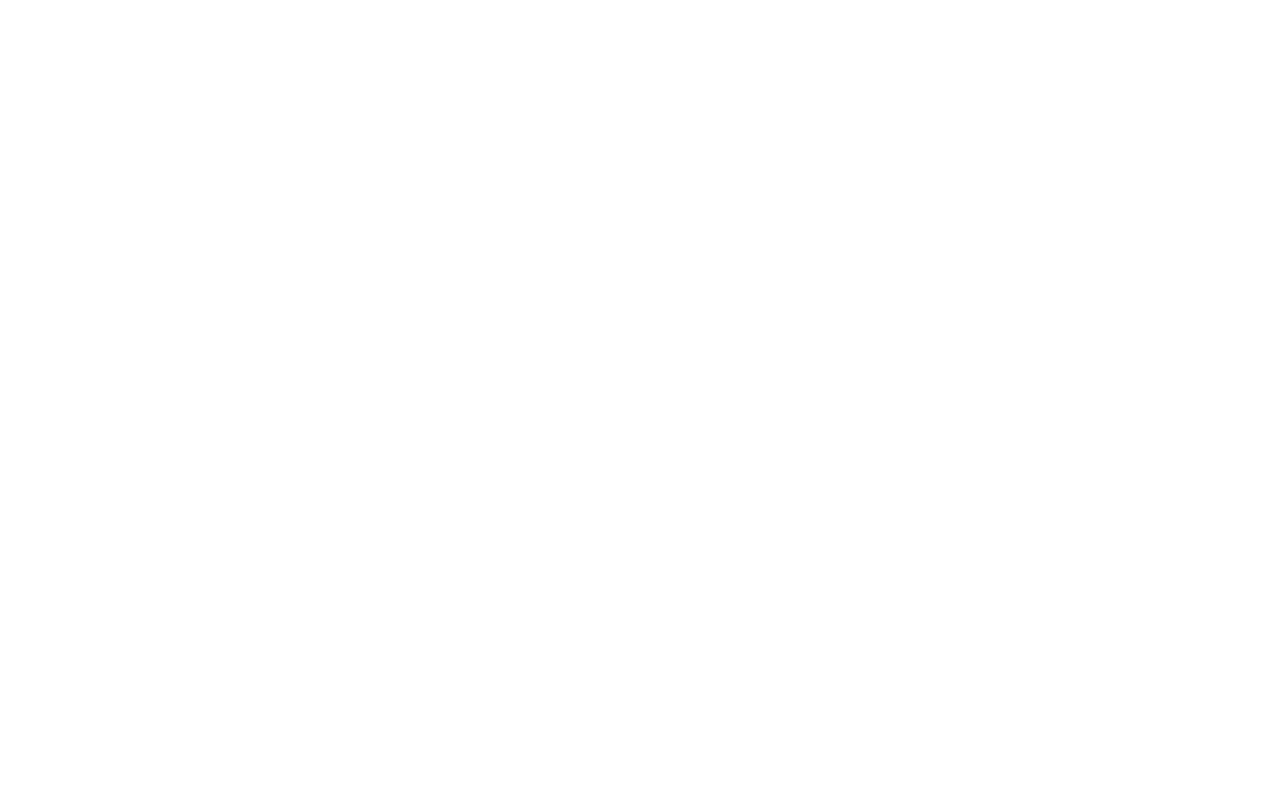
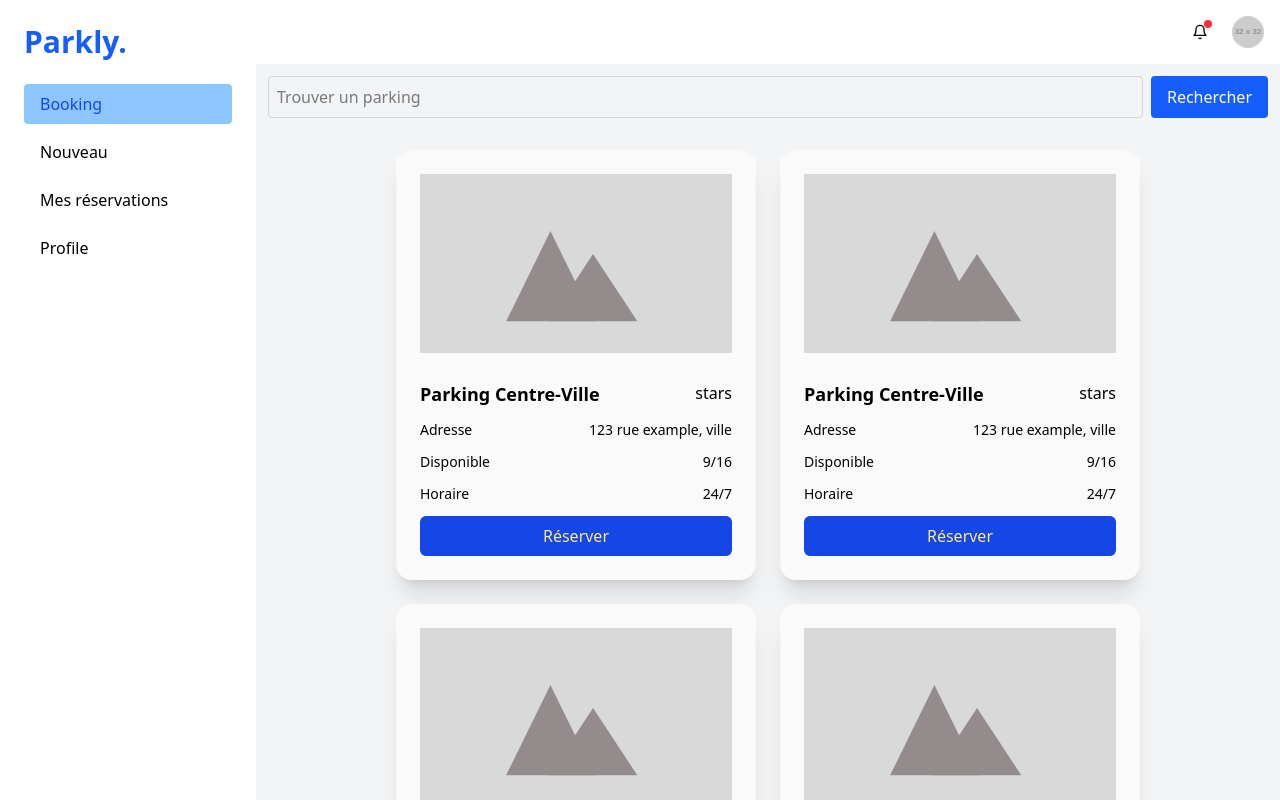
Before and after one commit to Sitr4ka/parkly, a React (Vite) app: page /booking in a window 1280 px wide. Before the commit this address had no page. Built offline with nearby package versions, Linux system fonts and the light colour scheme.

Commit message:
add bookin page and custom parking card component

```diff
--- a/src/App.jsx
+++ b/src/App.jsx
@@ -1,10 +1,10 @@
 import { BrowserRouter, Route, Routes } from 'react-router-dom';
 import Home from './pages/home/Home';
 import Login from './pages/login/Login';
-import SideBar from './components/SideBar';
 import Reservation from './pages/reservation/Reservation';
 import TestParking from './components/TestParking';
-import MyReservation from "./pages/MyReservation/MyReservation"
+import MyReservation from './pages/MyReservation/MyReservation';
+import Booking from './pages/booking/Booking';
 function App() {
   return (
     <>
@@ -12,10 +12,10 @@ function App() {
         <Routes>
           <Route path="/home" element={<Home />} />
           <Route path="/login" element={<Login />} />
-          <Route path="/sidebar" element={<SideBar />} />
+          <Route path="/booking" element={<Booking />} />
           <Route path="/reservation" element={<Reservation />} />
           <Route path="/test" element={<TestParking />} />
-          <Route path="/myReservation" element={<MyReservation />}/>
+          <Route path="/myReservation" element={<MyReservation />} />
         </Routes>
       </BrowserRouter>
     </>
--- /dev/null
+++ b/src/components/ParkingList.jsx
@@ -0,0 +1,30 @@
+import React, { useState } from 'react';
+import ParkingDetailsCard from './cards/ParkingDetailsCard';
+
+const ParkingList = () => {
+  const [search, setSearch] = useState('');
+
+  return (
+    <>
+      <header className="flex gap-2 mb-8">
+        <input
+          type="text"
+          value={search}
+          onChange={(e) => setSearch(e.target.value)}
+          placeholder="Trouver un parking"
+          className="border border-gray-300 p-2 rounded w-full"
+        />
+        <button className="bg-blue-600 text-white px-4 py-2 rounded">Rechercher</button>
+      </header>
+      <section id="products" className="flex flex-wrap justify-center gap-6 bg-gray-100">
+        <ParkingDetailsCard />
+        <ParkingDetailsCard />
+        <ParkingDetailsCard />
+        <ParkingDetailsCard />
+        <ParkingDetailsCard />
+      </section>
+    </>
+  );
+};
+
+export default ParkingList;
--- a/src/components/SideBar.jsx
+++ b/src/components/SideBar.jsx
@@ -8,6 +8,14 @@ const SideBar = ({ isActive = false }) => {
           <h1 className="text-3xl font-bold text-blue-600 px-6 py-6">Parkly.</h1>
         </div>
         <nav className="flex flex-col space-y-2 px-6">
+          <NavLink
+            className={({ isActive }) =>
+              isActive ? 'text-blue-700 bg-blue-300 rounded px-4 py-2' : 'rounded px-4 py-2'
+            }
+            to="/booking"
+          >
+            Booking
+          </NavLink>
           <NavLink
             className={({ isActive }) =>
               isActive ? 'text-blue-700 bg-blue-300 rounded px-4 py-2' : 'rounded px-4 py-2'
--- /dev/null
+++ b/src/components/cards/ParkingDetailsCard.jsx
@@ -0,0 +1,32 @@
+import React from 'react';
+import img from '../../assets/img.svg';
+import './card.css';
+
+const ParkingDetailsCard = () => {
+  return (
+    <div className="card-container p-6 flex flex-col">
+      <img className="mb-7" src={img} alt="parking-img" />
+      <div className="parking-info">
+        <div className="flex justify-between mb-3">
+          <h4 className="font-extrabold text-[18px]">Parking Centre-Ville</h4>
+          <div className="">stars</div>
+        </div>
+        <div className="flex text-sm justify-between mb-3">
+          <label className="font-medium">Adresse</label>
+          <div className="font-light">123 rue example, ville</div>
+        </div>
+        <div className="flex text-sm justify-between mb-3">
+          <label className="font-medium">Disponible</label>
+          <div className="font-light">9/16</div>
+        </div>
+        <div className="flex text-sm justify-between mb-3">
+          <label className="font-medium">Horaire</label>
+          <div className="font-light">24/7</div>
+        </div>
+      </div>
+      <button className='bg-primary py-2 text-amber-200 rounded-md' type="button">Réserver</button>
+    </div>
+  );
+};
+
+export default ParkingDetailsCard;
--- a/src/index.css
+++ b/src/index.css
@@ -28,6 +28,10 @@
   .button {
     @apply border w-[90px]  h-[40px] rounded-md hover:bg-blue-500 cursor-pointer;
   }
+
+  .card-container {
+    @apply w-[360px] shadow-xl rounded-2xl bg-[#FAFAFA]
+  }
 }
 
 .button {
--- /dev/null
+++ b/src/pages/booking/Booking.jsx
@@ -0,0 +1,28 @@
+import React from 'react';
+import SideBar from '../../components/SideBar';
+import Navbar from '../../components/Navbar';
+import ParkingList from '../../components/ParkingList';
+const Booking = () => {
+  return (
+    <>
+      <div className="h-screen flex flex-col">
+        <div className="flex flex-1 overflow-hidden">
+          <aside className="w-64 bg-white border-gray-400 overflow-hidden">
+            <SideBar />
+          </aside>
+
+          <div className="flex-1 bg-gray-100 overflow-y-auto">
+            <header className="h-16 bg-white shadow px-4 flex items-center">
+              <Navbar />
+            </header>
+            <main className="flex-1 p-3 bg-gray-100 overflow-y-auto">
+              <ParkingList />
+            </main>
+          </div>
+        </div>
+      </div>
+    </>
+  );
+};
+
+export default Booking;
```
Also changed, not shown: src/assets/img.svg (added), src/components/cards/card.css (added).
